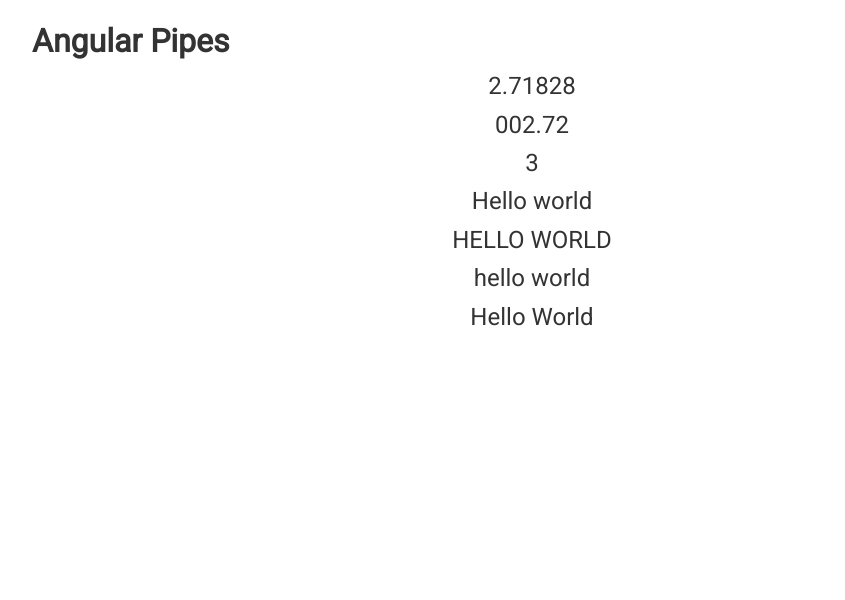
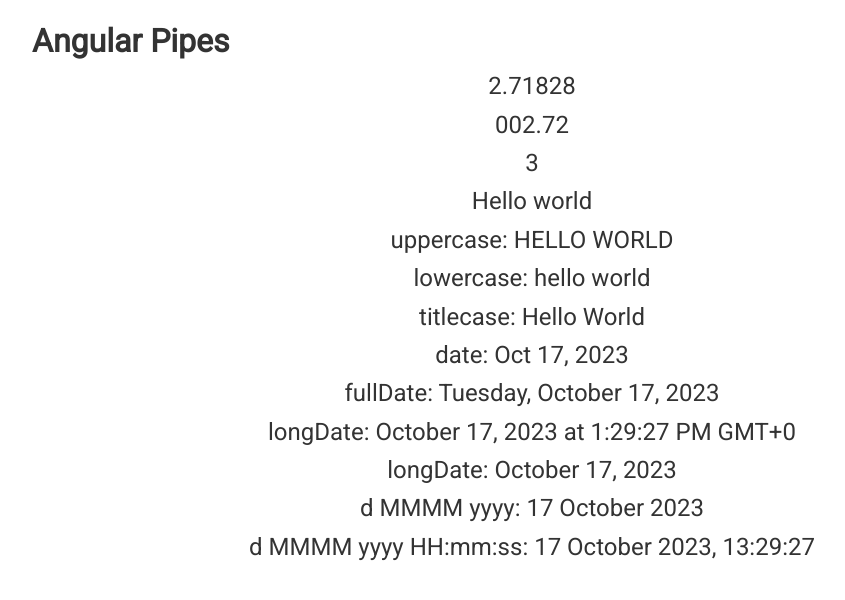
Before and after one commit to aleksander1802/angular-practice, an Angular app: page / in a window 1280 px wide. Shown: the top 600 px of the page, without its empty margins (108-953 px from the left). Built offline with nearby package versions, Linux system fonts and the light colour scheme.

Commit message:
feat: practice with date pipe

```diff
--- a/src/app/app.component.html
+++ b/src/app/app.component.html
@@ -4,7 +4,13 @@
     <p>{{ e | number : "3.1-2" }}</p>
     <p>{{ e | number : "1.0-0" }}</p>
     <p>{{ str }}</p>
-    <p>{{ str | uppercase }}</p>
-    <p>{{ str | lowercase }}</p>
-    <p>{{ str | titlecase }}</p>
+    <p>uppercase: {{ str | uppercase }}</p>
+    <p>lowercase: {{ str | lowercase }}</p>
+    <p>titlecase: {{ str | titlecase }}</p>
+    <p>date: {{ date | date }}</p>
+    <p>fullDate: {{ date | date : "fullDate" }}</p>
+    <p>longDate: {{ date | date : "long" }}</p>
+    <p>longDate: {{ date | date : "longDate" }}</p>
+    <p>d MMMM yyyy: {{ date | date : "d MMMM yyyy" }}</p>
+    <p>d MMMM yyyy HH:mm:ss: {{ date | date : "d MMMM yyyy, HH:mm:ss" }}</p>
 </div>
--- a/src/app/app.component.ts
+++ b/src/app/app.component.ts
@@ -15,4 +15,6 @@
     e: number = Math.E;
 
     str = 'Hello world';
+
+    date: Date = new Date();
 }
```
